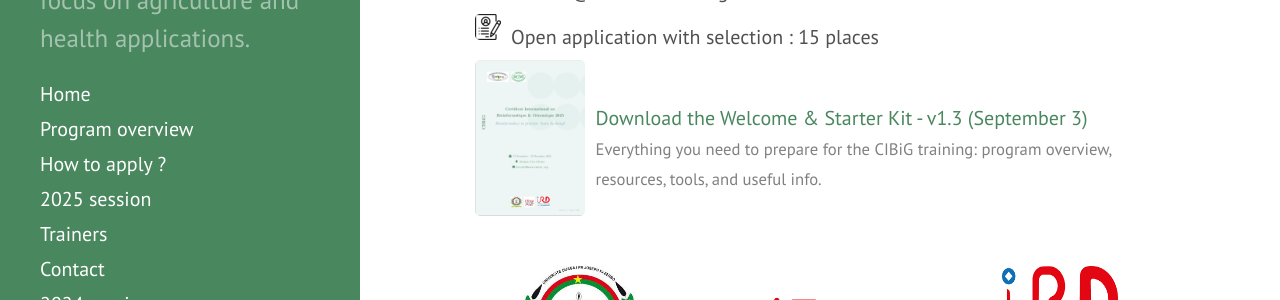
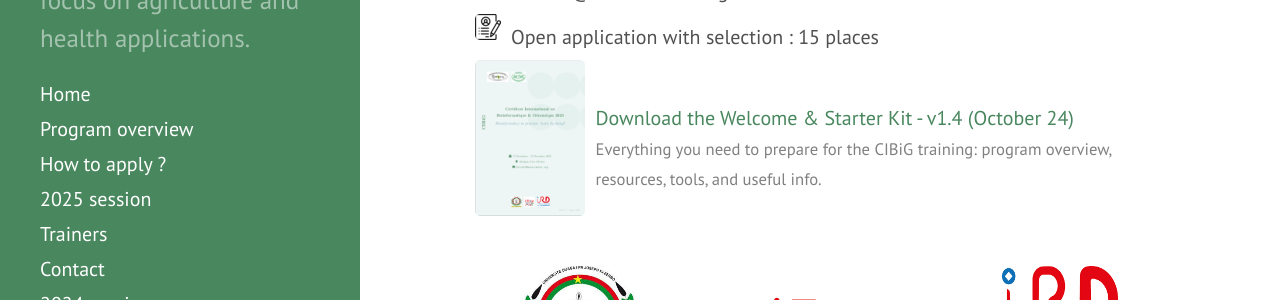
Before and after one commit to wave-centre/cibig, a Jekyll site: the page built from docs/index.md, in a window 1280 px wide and 1055 px high. Shown: the part 573-873 px from the top of the window. Built offline with Jekyll 4.4.1, drawn with Linux system fonts in a browser that asks for light colours.

Commit message:
Update index.md

```diff
--- a/docs/index.md
+++ b/docs/index.md
@@ -65,8 +65,8 @@ Open application with selection : 15 places
 <img src="/cibig/assets/img/kit-starter_icon2.png" style="vertical-align: middle;">
 </div>
 <div>
-    <a href="https://wave-centre.github.io/cibig/assets/img/CIBIG2025_Welcome_Starter_Kit_v1.3.pdf" target="_blank">
-Download the Welcome & Starter Kit - v1.3 (September 3)
+    <a href="https://wave-centre.github.io/cibig/assets/img/CIBIG2025_Welcome_Starter_Kit_v1.4.pdf" target="_blank">
+Download the Welcome & Starter Kit - v1.4 (October 24)
     </a>
     <br>
     <small style="color: gray;">
```
